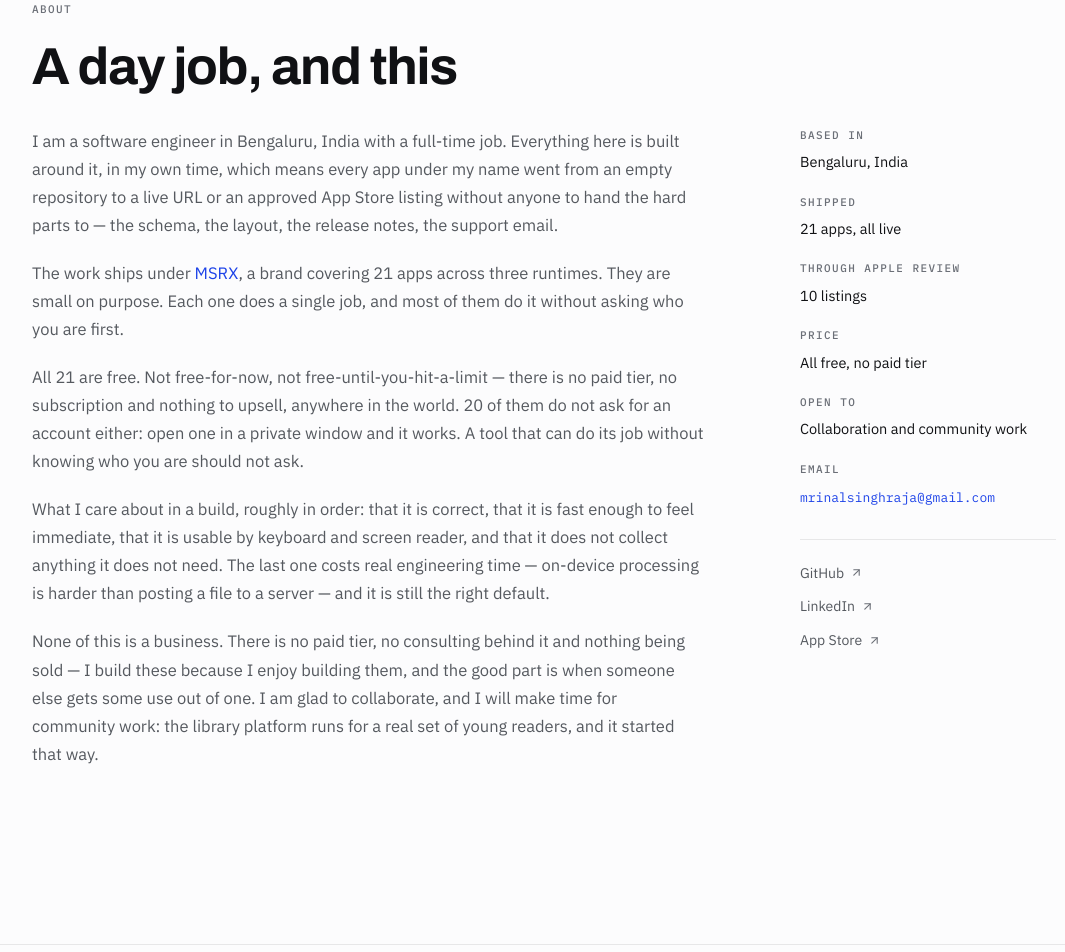
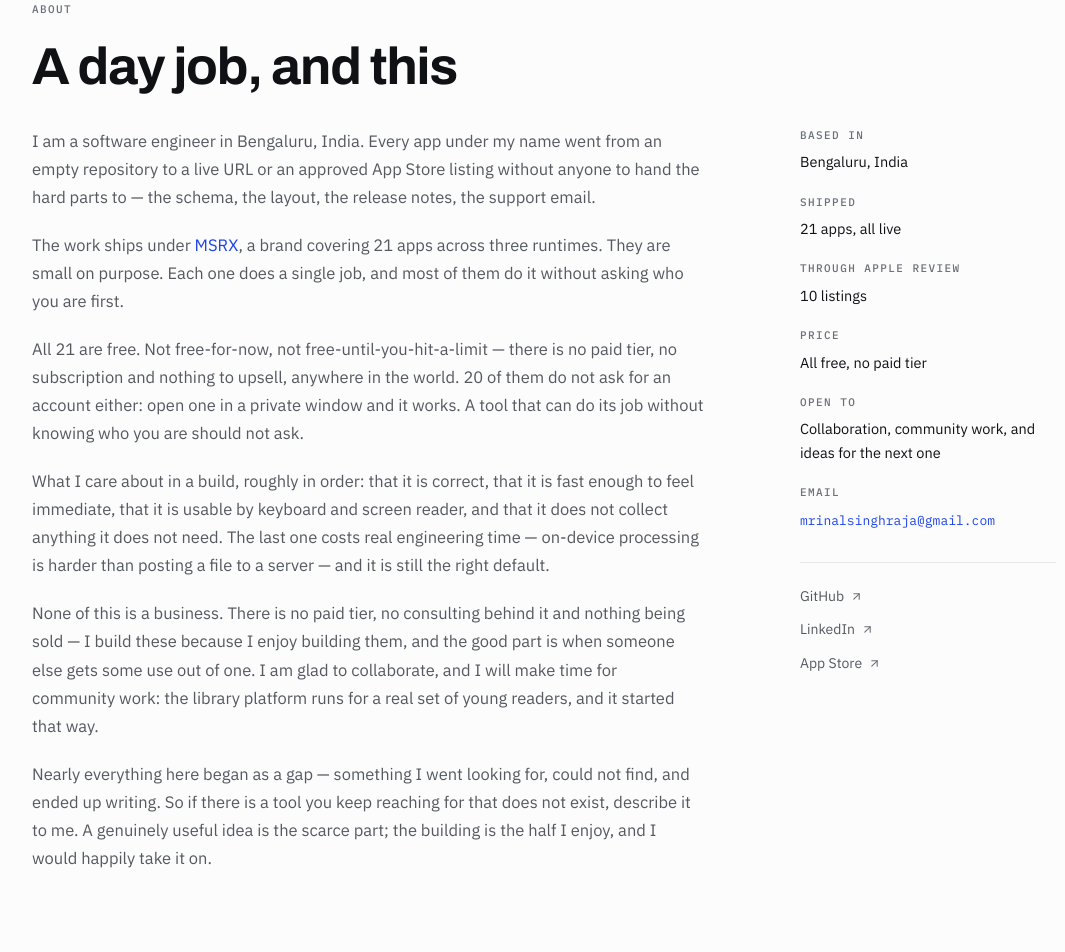
Before and after one commit to mrinalsinghraja/mrinalsinghraja.github.io, a Next.js app: page /about in a window 1280 px wide. Shown: the part 140-1092 px from the top of the page, without its empty margins (96-1161 px from the left). Built offline with nearby package versions, Linux system fonts and the light colour scheme.

Commit message:
Invite the ideas, and stop mentioning the day job
Employment status is nobody's business and does not belong on the site.
What does belong is an ask: nearly everything here began as a gap, so say
if there is one you keep looking for.

```diff
--- a/app/about/page.tsx
+++ b/app/about/page.tsx
@@ -4,11 +4,11 @@ import { COUNTS, NAME, EMAIL, LOCATION, SOCIALS, og, breadcrumbJsonLd } from "@/
 
 export const metadata: Metadata = {
   title: "About",
-  description: `${NAME} is a software engineer in ${LOCATION} who builds and ships apps in his own time, across the web, macOS and iOS. All of them free, none of them a business.`,
+  description: `${NAME} is a software engineer in ${LOCATION} who builds and ships apps across the web, macOS and iOS. All of them free, none of them a business.`,
   alternates: { canonical: "/about/" },
   openGraph: og({
     title: `About — ${NAME}`,
-    description: `Software engineer in ${LOCATION}. These are built in my own time.`,
+    description: `Software engineer in ${LOCATION}. Built for the enjoyment of building them.`,
     path: "/about/",
   }),
 };
@@ -35,11 +35,10 @@ export default function About() {
         <div className="grid gap-x-14 gap-y-10 lg:grid-cols-[minmax(0,1fr)_16rem]">
           <div className="max-w-[42rem] space-y-5 text-[16.5px] leading-[1.7] text-[var(--ink-2)]">
             <p>
-              I am a software engineer in {LOCATION} with a full-time job. Everything
-              here is built around it, in my own time, which means every app under my
-              name went from an empty repository to a live URL or an approved App Store
-              listing without anyone to hand the hard parts to — the schema, the layout,
-              the release notes, the support email.
+              I am a software engineer in {LOCATION}. Every app under my name went from
+              an empty repository to a live URL or an approved App Store listing without
+              anyone to hand the hard parts to — the schema, the layout, the release
+              notes, the support email.
             </p>
             <p>
               The work ships under{" "}
@@ -77,6 +76,13 @@ export default function About() {
               to collaborate, and I will make time for community work: the library
               platform runs for a real set of young readers, and it started that way.
             </p>
+            <p>
+              Nearly everything here began as a gap — something I went looking for,
+              could not find, and ended up writing. So if there is a tool you keep
+              reaching for that does not exist, describe it to me. A genuinely useful
+              idea is the scarce part; the building is the half I enjoy, and I would
+              happily take it on.
+            </p>
           </div>
 
           <aside>
@@ -106,7 +112,7 @@ export default function About() {
               <div>
                 <dt className="label mb-1.5">Open to</dt>
                 <dd className="text-[14.5px] text-[var(--ink)]">
-                  Collaboration and community work
+                  Collaboration, community work, and ideas for the next one
                 </dd>
               </div>
               <div>
--- a/app/opengraph-image.tsx
+++ b/app/opengraph-image.tsx
@@ -1,7 +1,7 @@
 import { ImageResponse } from "next/og";
 import { NAME, COUNTS } from "@/lib/site";
 
-export const alt = `${NAME} — software engineer, ${COUNTS.total} apps built after hours across web, macOS and iOS`;
+export const alt = `${NAME} — software engineer, ${COUNTS.total} apps shipped across web, macOS and iOS, every one of them free`;
 export const size = { width: 1200, height: 630 };
 export const contentType = "image/png";
 // See the note in robots.ts — static export has no request time.
@@ -11,7 +11,7 @@ export const dynamic = "force-static";
 // <div> with several children unless it declares a display mode. Precomputing
 // the strings keeps every node below single-child, which is simpler to read
 // than scattering display:flex over text elements.
-const EYEBROW = `Built after hours · ${COUNTS.total} shipped · Bengaluru`;
+const EYEBROW = `${COUNTS.total} shipped · all free · Bengaluru`;
 const WEB_COUNT = `${COUNTS.web} web`;
 const STORE_COUNT = `${COUNTS.appStore} on the App Store`;
 const FREE = "All free";
--- a/app/page.tsx
+++ b/app/page.tsx
@@ -19,7 +19,7 @@ export default function Home() {
           argument than any sentence about being passionate. */}
       <section className="mx-auto max-w-[68rem] px-5 pt-16 pb-14 sm:px-8 sm:pt-24 sm:pb-20">
         <div className="enter">
-          <p className="label mb-6">Built after hours · {COUNTS.total} shipped · Bengaluru</p>
+          <p className="label mb-6">{COUNTS.total} shipped · all free · Bengaluru</p>
 
           <h1 className="nameplate mb-7 text-[clamp(38px,8.4vw,86px)] text-[var(--ink)]">
             Mrinal
--- a/lib/site.ts
+++ b/lib/site.ts
@@ -66,7 +66,7 @@ export const COUNTS = {
 };
 
 /** One sentence, reused as the meta description and the hero subhead. */
-export const POSITIONING = `Software engineer in ${LOCATION} with a full-time job. These are built in my own time, for the enjoyment of building them — ${COUNTS.total} live now across the web, macOS and iOS, every one of them free.`;
+export const POSITIONING = `Software engineer in ${LOCATION}. I build these for the enjoyment of building them — ${COUNTS.total} live now across the web, macOS and iOS, every one of them free.`;
 
 // ── Structured data ───────────────────────────────────────────────────────────
 // A Person graph rather than an Organization: this site is the individual, and
```
